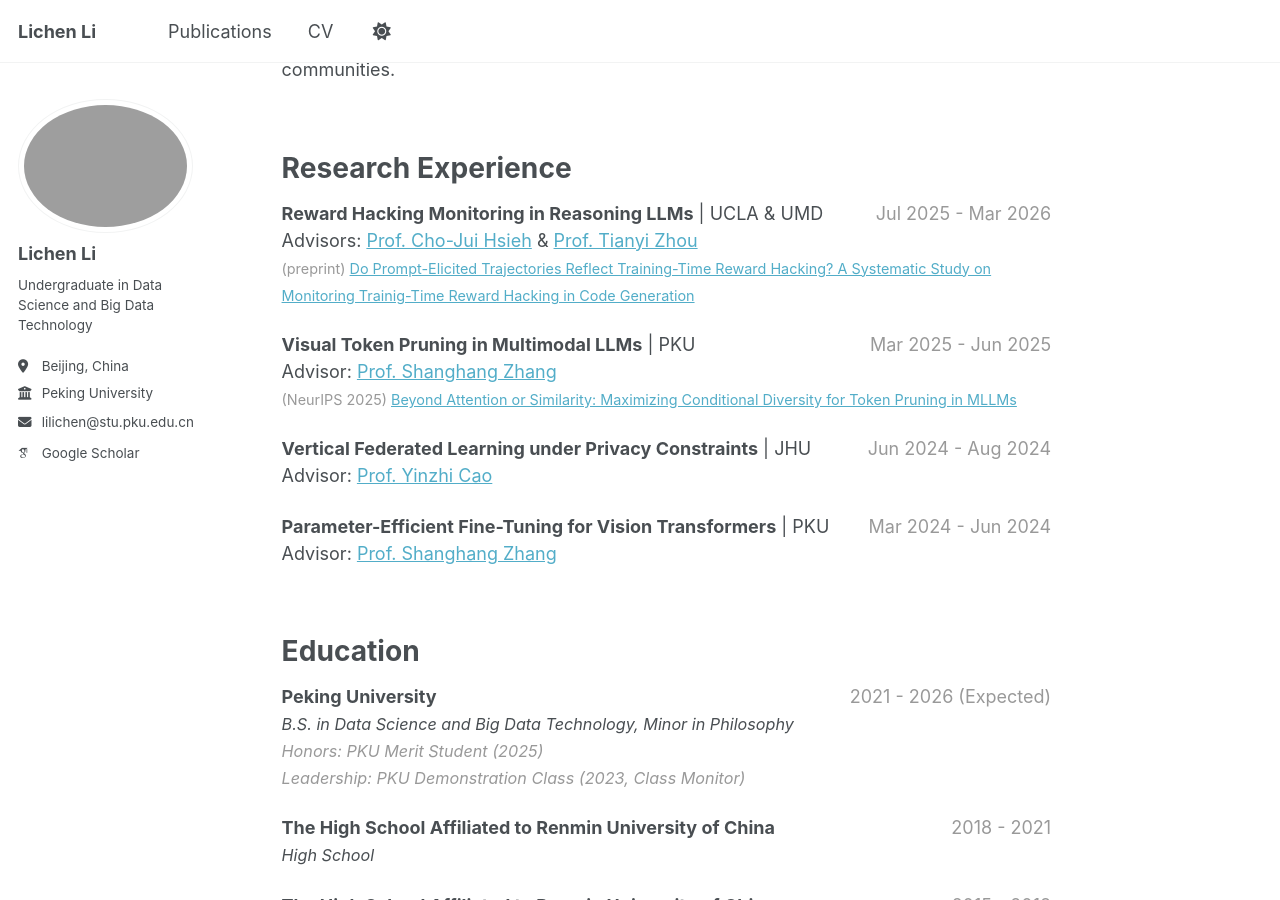
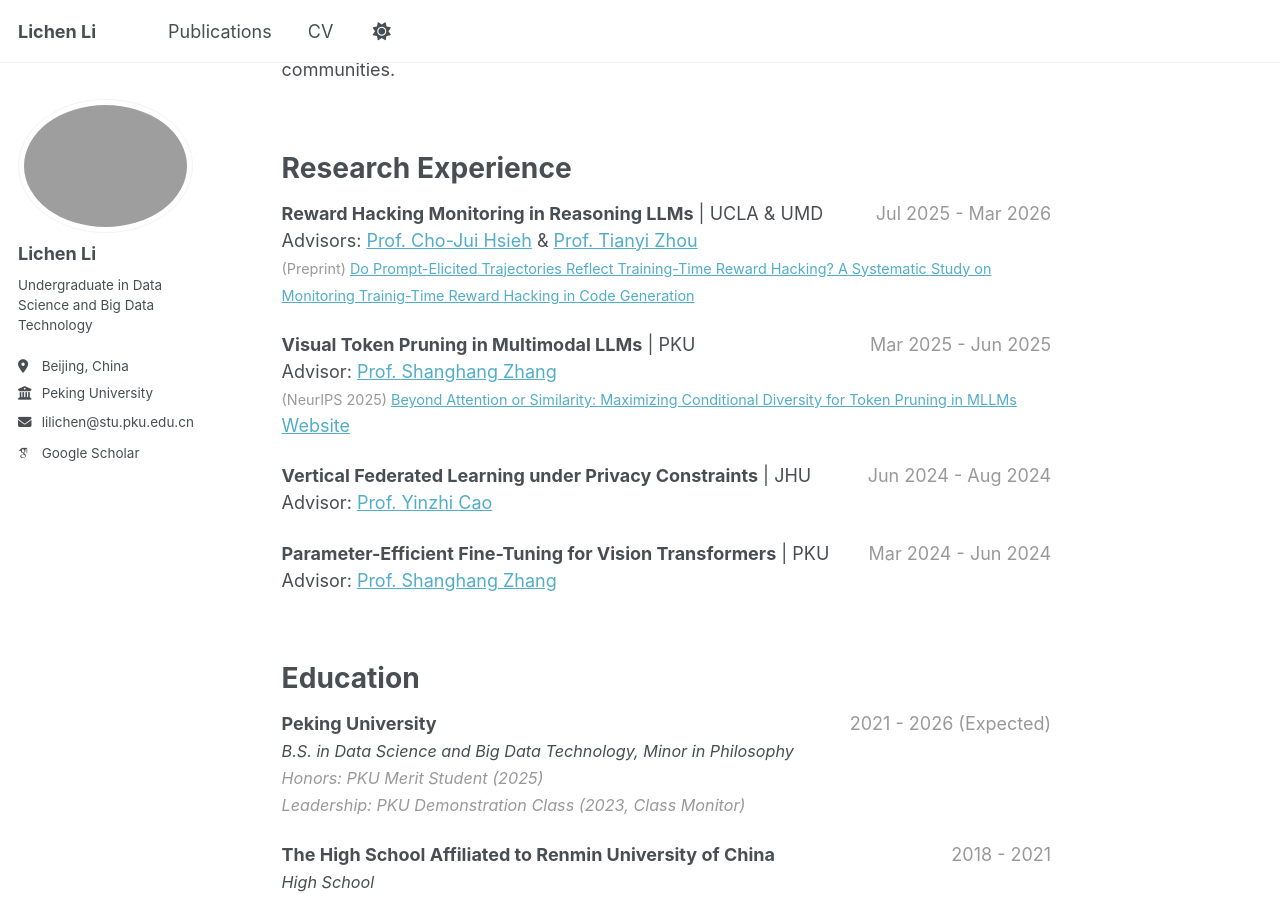
Before and after one commit to LichenLillc/LichenLillc.github.io, a Jekyll site: the page built from _pages/about.md, in a window 1280 px wide and 900 px high, scrolled down 398 px. Built offline with Jekyll 4.4.1, drawn with Linux system fonts in a browser that asks for light colours; some web fonts are replaced; a script that is not in the unit is left out.

Commit message:
Attach CDPruner website link

```diff
--- a/_pages/about.md
+++ b/_pages/about.md
@@ -21,11 +21,12 @@ Research Experience
 
 **Reward Hacking Monitoring in Reasoning LLMs** | UCLA & UMD <span style="float: right; color: #999">Jul 2025 - Mar 2026</span> <br>
 Advisors: [Prof. Cho-Jui Hsieh](https://web.cs.ucla.edu/~chohsieh/) & [Prof. Tianyi Zhou](https://tianyizhou.github.io) <br>
-<span style="color: #999; font-size: 0.8em;">(preprint) [Do Prompt-Elicited Trajectories Reflect Training-Time Reward Hacking? A Systematic Study on Monitoring Trainig-Time Reward Hacking in Code Generation](https://arxiv.org/pdf/2604.23488)</span> <br>
+<span style="color: #999; font-size: 0.8em;">(Preprint) [Do Prompt-Elicited Trajectories Reflect Training-Time Reward Hacking? A Systematic Study on Monitoring Trainig-Time Reward Hacking in Code Generation](https://arxiv.org/pdf/2604.23488)</span> <br>
 
 **Visual Token Pruning in Multimodal LLMs** | PKU <span style="float: right; color: #999;">Mar 2025 - Jun 2025</span> <br>
 Advisor: [Prof. Shanghang Zhang](https://pku-hmi-lab.github.io/HMI-Web/leader.html) <br>
 <span style="color: #999; font-size: 0.8em;">(NeurIPS 2025) [Beyond Attention or Similarity: Maximizing Conditional Diversity for Token Pruning in MLLMs](https://arxiv.org/pdf/2506.10967)</span> <br>
+[Website](https://theia4869.com/CDPruner/) <br>
 
 **Vertical Federated Learning under Privacy Constraints** | JHU <span style="float: right; color: #999;">Jun 2024 - Aug 2024</span> <br>
 Advisor: [Prof. Yinzhi Cao](https://yinzhicao.org) <br>
```
